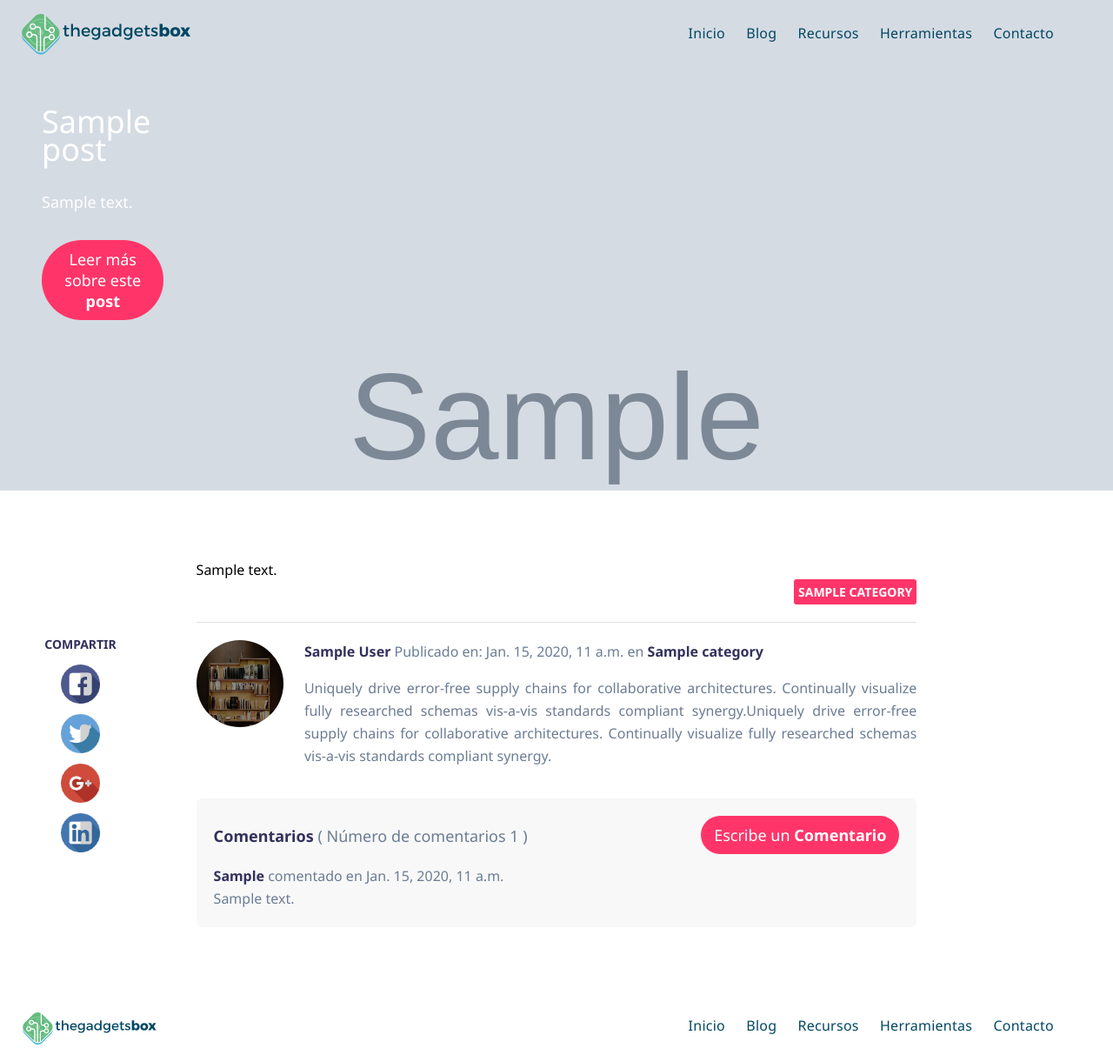
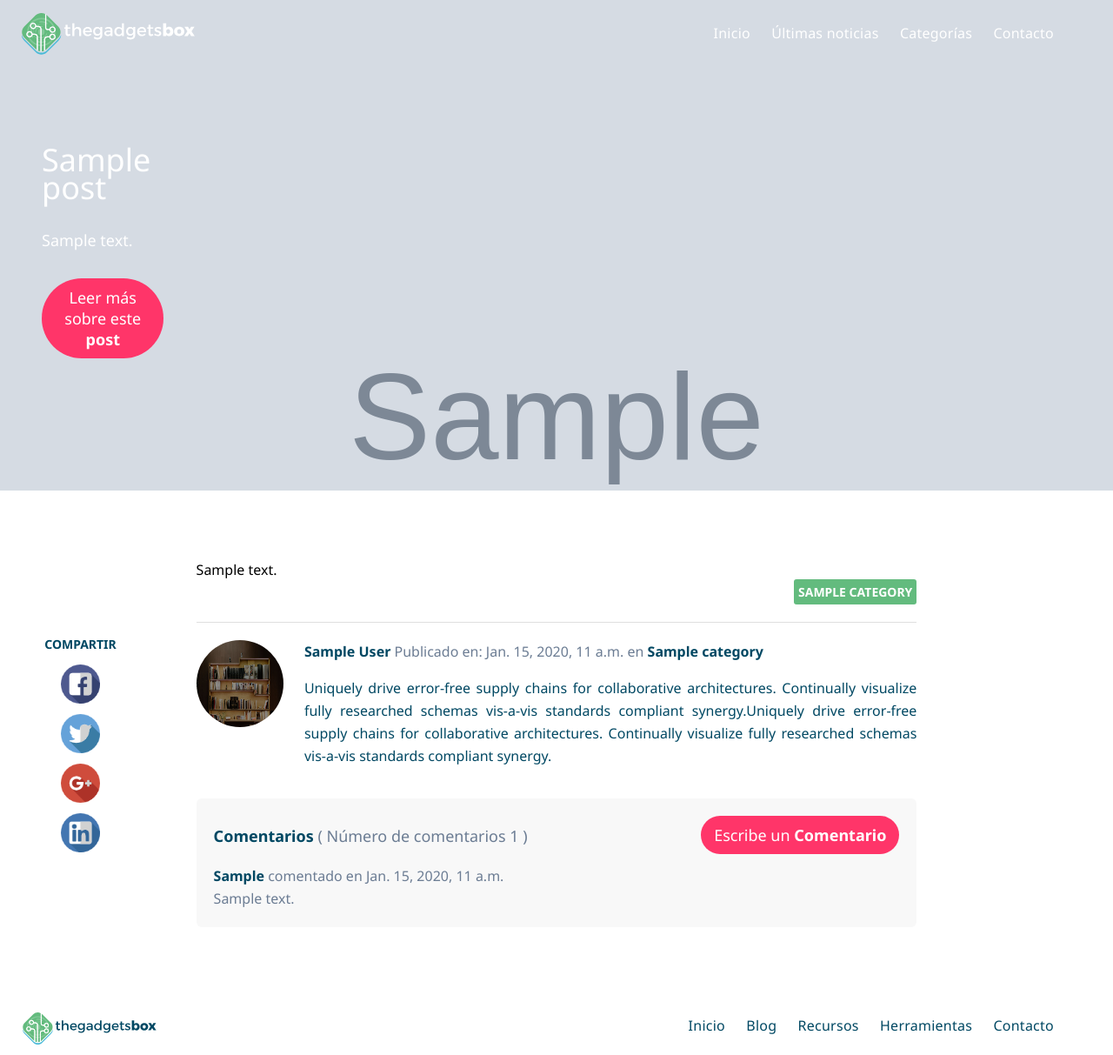
Before and after one commit to Jennifersd/thegadgetsbox, a Django app: a page that uses blog/templates/blog/header.html in a window 1280 px wide. Shown: the whole page at 87% size. Run offline with Django 3.2, Linux system fonts and the light colour scheme; tables that the repository leaves empty hold one stand-in row (values such as "Sample post"); grey boxes marked "Sample" are stand-in pictures; some libraries are stand-ins or nearby versions.

Commit message:
changes home, categories and menu

```diff
--- a/assets/css/style.css
+++ b/assets/css/style.css
@@ -154,6 +154,28 @@ a{
     color:#004863;
 }
 
+
+.site-nav ._nav-item span {
+    display: inline-block;
+    padding: 20px 12px 21px;
+    text-decoration: none;
+    font-size: 16px;
+    line-height: 1;
+    font-weight: 400;
+    transition: border-bottom-color .1s ease-out;
+    -webkit-user-select: none;
+    -moz-user-select: none;
+    -ms-user-select: none;
+    user-select: none;
+    -webkit-tap-highlight-color: transparent;
+    -webkit-touch-callout: none;
+    color:#004863;
+}
+
+._nav-item.categories-menu{
+	position:relative;
+}
+
 .site-header.-light a {
     color: #004863;
 }
@@ -168,6 +190,26 @@ a{
 
 .menu-font-color .header-wrap a{
 	color: #fff;
+}
+
+.menu-font-color .header-wrap span{
+	color: #fff;
+}
+
+.menu-font-color .header-container h1 {
+    background: transparent url(/static/img/logo-thegadgetsbox-copy.svg) no-repeat left center;
+}
+
+.list-categories-menu{
+	display:none;
+	position: absolute;
+    left: 0;
+    padding: 0px;
+    top: 34px;
+}
+
+.list-categories-menu li{
+	display:block !important;
 }
 
 /*
@@ -527,7 +569,7 @@ footer{
 
 .-resources h3 {
 	text-align:center;
-	color:#32325d;
+	color:#004863;
     font-size: 36px;
     line-height: 32px;
     font-weight: 400;
@@ -571,7 +613,7 @@ footer{
 */
 
 .-web{
-	background-color: #47346b;
+	background-color: #c2e6f0;
     color: #fff;
     padding-top: 0;
 	background-image: url(/static/img/bg-footer-home.png);
@@ -651,8 +693,13 @@ footer{
     padding: 40px 0px 0px 0px;
 }
 
+
+.-post .wrapper{
+	top:50%;
+}
+
 .hub .-post {
-    background-color: #47346b;
+    background-color: #c2e6f0;
     color: #fff;
     padding-top: 0;
     background-position: center 0px, 0 0;
@@ -1013,7 +1060,7 @@ footer{
 .social-link h3{
     text-transform:uppercase;
     font-size:14px;
-	color: #32325d;
+	color: #004863;
 }
 
 .social-link ul{
@@ -1044,7 +1091,7 @@ footer{
 
 .block-post-content h2{
     text-align: center;
-    color: #32325d;
+    color: #004863;
     font-size: 36px;
     line-height: 40px;
     font-weight: 400;
@@ -1061,7 +1108,7 @@ footer{
 
 .block-post-content h3{
     text-align: left;
-    color: #32325d;
+    color: #49bad8;
     font-size: 18px;
     line-height: 26px;
     font-weight: 600;
@@ -1094,7 +1141,7 @@ footer{
 
 .block-post-categories a{
     color: #fff;
-    background: #ff3569;
+    background: #63bb7e;
     font-weight: 700;
     text-transform: uppercase;
     text-align: right;
@@ -1148,14 +1195,14 @@ footer{
 }
 
 .author-data a, .author-data span{
-	color:#32325d;
+	color:#004863;
 	font-weight:600;
 }
 
 .author-content{
 	display: inline-block;
 	width:100%;
-	color: #6b7c93;
+	color: #004863;
     text-align: justify;
     font-size: 16px;
     line-height: 26px;
@@ -1193,7 +1240,7 @@ footer{
 }
 
 .post-comment-title p span{
-    color: #32325d;
+    color: #004863;
     font-weight: 600;
 }
 
@@ -1244,7 +1291,7 @@ footer{
 }
 
 .post-comment-conten-heading span{
-	color: #32325d;
+	color: #004863;
     font-weight: 600;
 }
 
@@ -1285,7 +1332,7 @@ footer{
 
 .block-comments-content h1 {
     text-align: center;
-    color: #32325d;
+    color: #004863;
     font-size: 36px;
     line-height: 32px;
     font-weight: 400;
@@ -1319,7 +1366,7 @@ footer{
     display: block;
     width: 100%;
     text-align: left;
-    color: #32325d;
+    color: #004863;
     font-size: 18px;
     line-height: 26px;
     font-weight: 600;
@@ -1378,7 +1425,7 @@ footer{
 
 .block-comming-soon-content h1 {
     text-align: center;
-    color: #32325d;
+    color: #004863;
     font-size: 36px;
     line-height: 32px;
     font-weight: 400;
@@ -1386,7 +1433,7 @@ footer{
 }
 
 .block-comming-soon-content h2 {
-	color: #6b7c93;
+	color: #004863;
     text-align: center;
     font-size: 16px;
     line-height: 22px;
@@ -1394,6 +1441,10 @@ footer{
     width: 700px;
     margin: 0px auto;
     letter-spacing: 1px;
+}
+
+.block-comming-soon-content h2 a{
+	color:#004863;
 }
 
 .comming-soon-img{
--- a/assets/js/script.js
+++ b/assets/js/script.js
@@ -31,6 +31,15 @@ $(document).ready(function(){
 
 	})();
 
+	// Nav categories Menu
+
+	(function() {
+		$('.categories-menu > span').click(function() {
+			    $( ".list-categories-menu" ).slideToggle( "slow" );
+		});
+
+	})();
+
 	// Social fixed scroll
 
 	(function() {
--- a/blog/templates/blog/category.html
+++ b/blog/templates/blog/category.html
@@ -3,6 +3,7 @@
 {% block title %}{{ category.name }} | Thegadgetsbox{% endblock %}
 {% block description %}{{ category.name }}{% endblock %}
 {% block id %} category-{{ category.name }} {% endblock %}
+{% block classes %} menu-font-color {% endblock %}
 
 {% block content %}
 
--- a/blog/templates/blog/header.html
+++ b/blog/templates/blog/header.html
@@ -30,10 +30,26 @@
 		<nav class="site-nav">
 			<ul class="_nav-items">
 				<li class="_nav-item"><a href="/">Inicio</a></li>
-				<li class="_nav-item"><a href="/blog">Blog</a></li>
-				<li class="_nav-item"><a href="/recursos">Recursos</a></li>
-				<li class="_nav-item"><a href="/herramientas">Herramientas</a></li>
+				<li class="_nav-item"><a href="/blog">Últimas noticias</a></li>
+				<li class="_nav-item categories-menu">
+					<span>Categorías</span>
+					<ul class="list-categories-menu">
+			    		<li class="_nav-item"><a href="/blog/category/smartphones">Smartphones</a></li>
+			    		<li class="_nav-item"><a href="/blog/category/ordenadores">Ordenadores</a></li>
+			    		<li class="_nav-item"><a href="/blog/category/tablets">Tablets</a></li>
+			    		<li class="_nav-item"><a href="/blog/category/smartwatches">Smartwatches</a></li>
+			    		<li class="_nav-item"><a href="/blog/category/gadgets">Gadgets</a></li>
+			    		<li class="_nav-item"><a href="/blog/category/deporte">Deporte</a></li>
+			    		<li class="_nav-item"><a href="/blog/category/home">Home</a></li>
+			    		<li class="_nav-item"><a href="/blog/category/otografia">Fotografía</a></li>
+			    		<li class="_nav-item"><a href="/blog/category/juguetes">Juguetes</a></li>
+			    		<li class="_nav-item"><a href="/blog/category/gamers">Gamers</a></li>
+			    		<li class="_nav-item"><a href="/blog/category/crowdfunding">Crowdfunding</a></li>
+			    	</ul>
+				</li>
 				<li class="_nav-item"><a href="/contacto">Contacto</a>
+				<li>
+		   		</li>
 			</ul>
 		</nav>
 
--- a/blog/templates/blog/post_detail.html
+++ b/blog/templates/blog/post_detail.html
@@ -2,6 +2,7 @@
 
 {% block title %}{{ post.seo_title }} | Thegadgetsbox{% endblock %}
 {% block description %} {{ posts.seo_description }} | Thegadgetsbox {% endblock %}
+{% block classes %} menu-font-color {% endblock %}
 
 {% block content %}
 
```
Also changed, not shown: assets/css/mediaqueries.css (+34 -8 lines), blog/views.py (+8 -0 lines).
